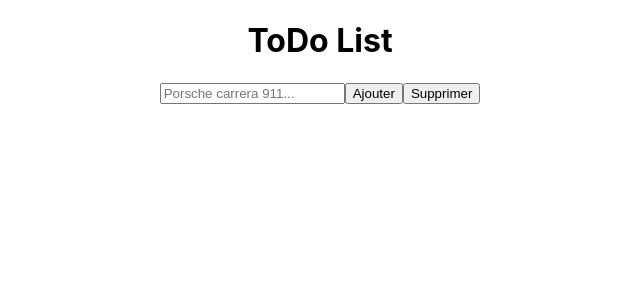
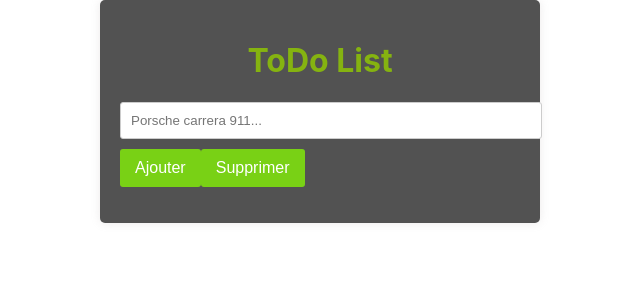
Before and after one commit to seif070/ToDolist, a React (Create React App) app: page / in a window 1280 px wide. Shown: the top 300 px of the page, without its empty margins (320-960 px from the left). Built offline with nearby package versions, Linux system fonts and the light colour scheme.

Commit message:
dreitigcommit

```diff
--- a/src/App.css
+++ b/src/App.css
@@ -1,38 +1,68 @@
-.App {
+h1 {
   text-align: center;
+  color: #8bbe09e5;
 }
 
-.App-logo {
-  height: 40vmin;
-  pointer-events: none;
+.App {
+  max-width: 400px;
+  margin: 0 auto;
+  padding: 20px;
+  background-color: #525252;
+  border-radius: 5px;
+  box-shadow: 0 0 10px rgba(233, 231, 231, 0.885);
 }
 
-@media (prefers-reduced-motion: no-preference) {
-  .App-logo {
-    animation: App-logo-spin infinite 20s linear;
-  }
+input[type="text"] {
+  width: 100%;
+  padding: 10px;
+  margin-bottom: 10px;
+  border: 1px solid #ccc;
+  border-radius: 3px;
 }
 
-.App-header {
-  background-color: #282c34;
-  min-height: 100vh;
-  display: flex;
-  flex-direction: column;
-  align-items: center;
-  justify-content: center;
-  font-size: calc(10px + 2vmin);
-  color: white;
+button {
+  background-color: #88ff00bc;
+  color: #fff;
+  padding: 10px 15px;
+  border: none;
+  border-radius: 3px;
+  cursor: pointer;
+  font-size: 16px;
+  transition: background-color 0.2s ease-in-out;
 }
 
-.App-link {
-  color: #61dafb;
+button:hover {
+  background-color: #043361;
 }
 
-@keyframes App-logo-spin {
-  from {
-    transform: rotate(0deg);
-  }
-  to {
-    transform: rotate(360deg);
-  }
+ul {
+  list-style-type: none;
+  padding: 0;
 }
+
+li {
+  display: flex;
+  align-items: center;
+  justify-content: space-between;
+  padding: 10px 0;
+  border-bottom: 1px solid #efe9e9;
+}
+
+button.delete-button {
+  background-color: #ff4136;
+  color: #fff;
+  padding: 5px 10px;
+  border: none;
+  border-radius: 3px;
+  cursor: pointer;
+  font-size: 14px;
+  transition: background-color 0.2s ease-in-out;
+}
+
+button.delete-button:hover {
+  background-color: #d90000;
+}
+
+input[type="checkbox"] {
+  margin-right: 5px;
+}
```
